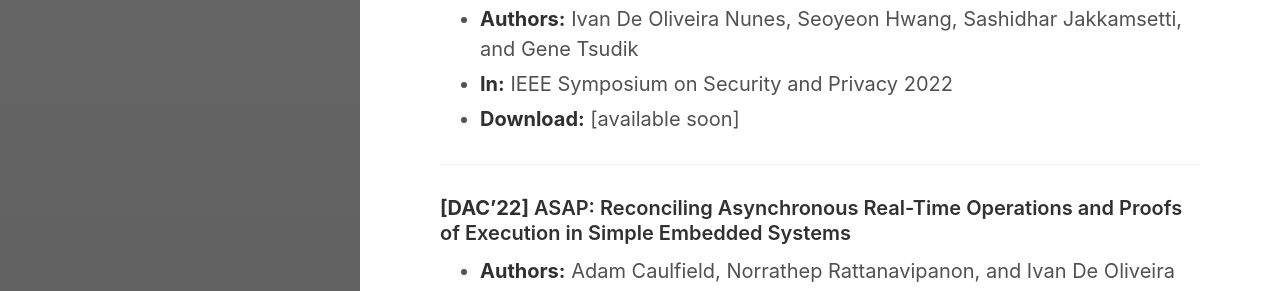
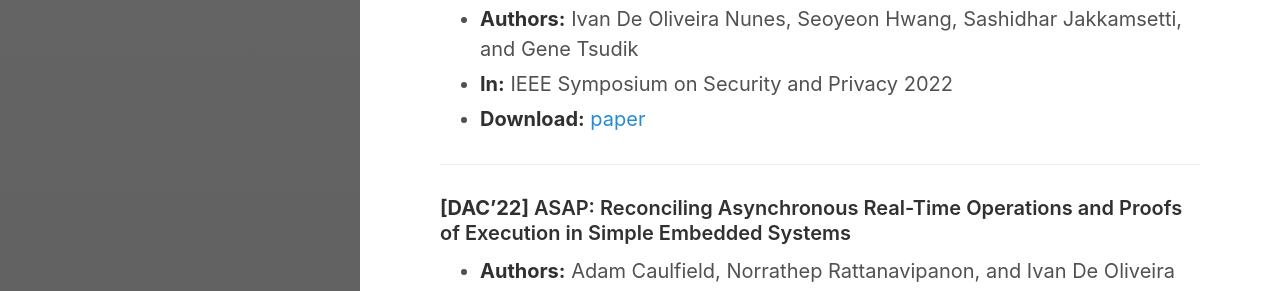
Before and after one commit to ivanolive/ivanolive.github.io, a Jekyll site: the page built from research.md, in a window 1280 px wide. Shown: the part 415-706 px from the top of the page. Built offline with Jekyll 4.4.1, drawn with Linux system fonts in a browser that asks for light colours.

Commit message:
Update research.md

```diff
--- a/research.md
+++ b/research.md
@@ -20,7 +20,7 @@
 
 - **Authors:** Ivan De Oliveira Nunes, Seoyeon Hwang, Sashidhar Jakkamsetti, and Gene Tsudik
 - **In:** IEEE Symposium on Security and Privacy 2022
-- **Download:** [available soon]
+- **Download:** [paper](http://sprout.ics.uci.edu/pubs/pfb.pdf)
 
 ___
 
```
